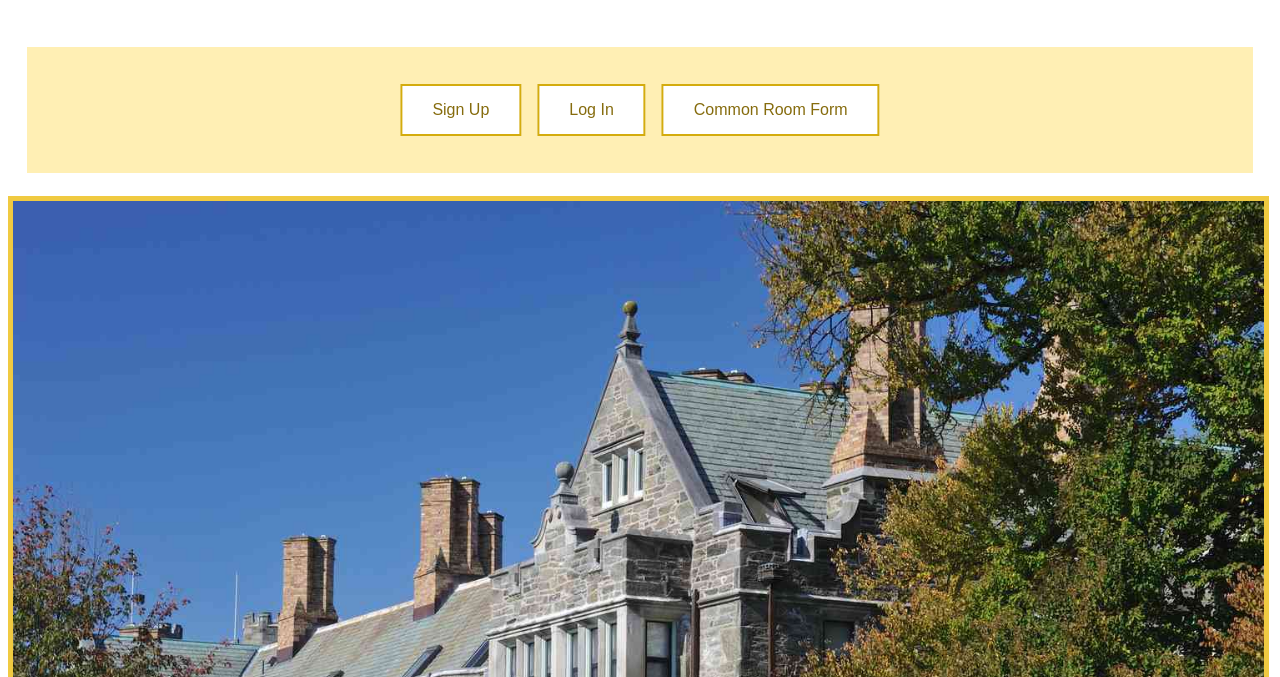
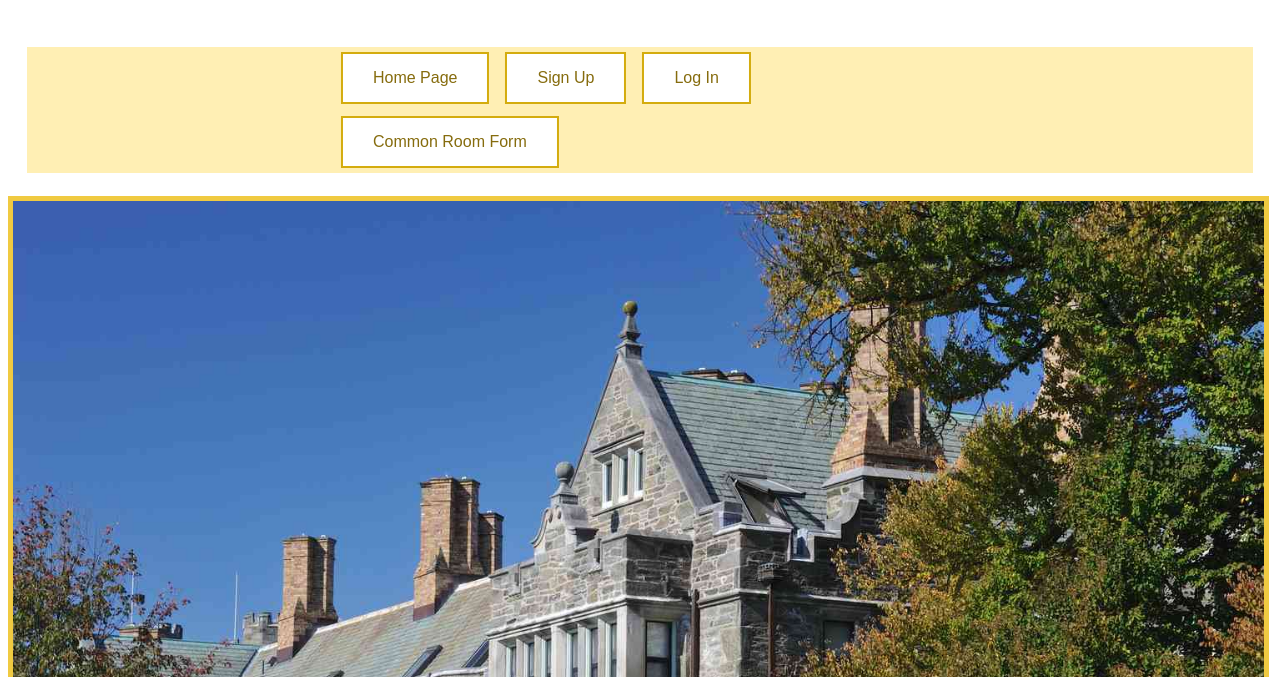
Before and after one commit to gechoe/CommonRoom, a website: page public/home.html in a window 1280 px wide. Shown: the part 123-800 px from the top of the page. Drawn offline with Linux system fonts and the light colour scheme.

Commit message:
Grace: Edited the home page to also be a button

```diff
--- a/public/home.html
+++ b/public/home.html
@@ -86,6 +86,7 @@
             <section>
                 <div class="container">
                     <div class="center">
+                        <a href="home.html"><button class="button buttonColor">Home Page</button></a>
                         <a href="signup.html"><button class="button buttonColor">Sign Up</button></a>
                         <a href="login.html"><button class="button buttonColor">Log In</button></a>
                         <a href="commonRoomForm.html"><button class="button buttonColor">Common Room Form</button></a>
```
